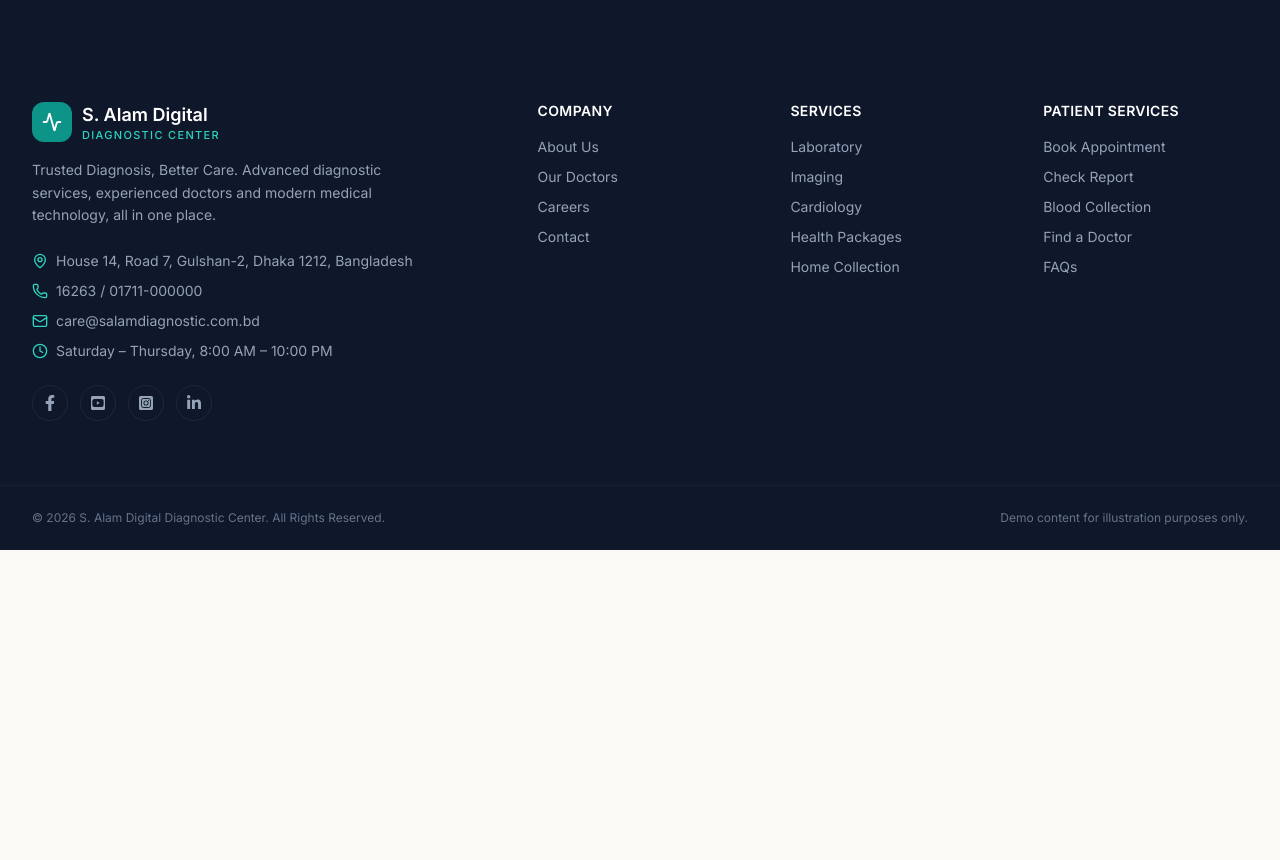
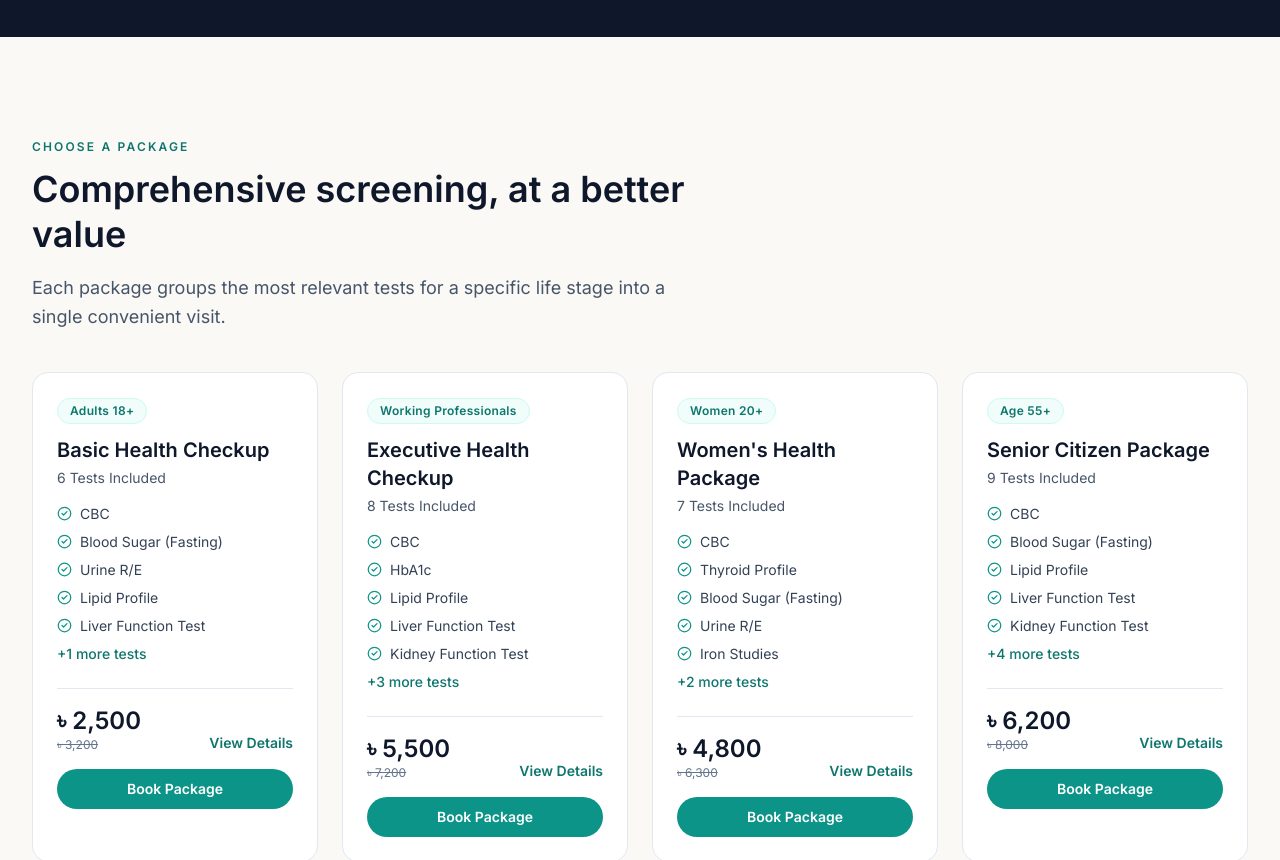
Before and after one commit to Mostofa-zaman/Diognostic, a Next.js app: page /packages in a window 1280 px wide. Shown: the part 460-1320 px from the top of the page. Before the commit the page ends 1010 px from the top, so only its background shows below. Built offline with nearby package versions, Linux system fonts and the light colour scheme.

Commit message:
feat(packagesPage/ChoosePackages.jsx): add package data selection section with package cards

```diff
--- a/src/app/(pages)/packages/page.jsx
+++ b/src/app/(pages)/packages/page.jsx
@@ -1,3 +1,4 @@
+import ChoosePackages from "@/components/packagesPage/ChoosePackages";
 import HealthPackagePage from "@/components/packagesPage/HealthPackagePage";
 
 
@@ -6,6 +7,7 @@ export default function PackagesPage() {
   return (
     <>
     <HealthPackagePage/>
+    <ChoosePackages/>
     </>
   )
 }
--- /dev/null
+++ b/src/components/packagesPage/ChoosePackages.jsx
@@ -0,0 +1,23 @@
+import { packages } from "@/data/packages";
+import PackageCard from "../common/PackageCard";
+import SectionHeading from "../common/SectionHeading";
+
+
+export default function ChoosePackages() {
+  return (
+      <section className="section-py">
+        <div className="container-xl">
+          <SectionHeading
+            eyebrow="Choose a Package"
+            title="Comprehensive screening, at a better value"
+            description="Each package groups the most relevant tests for a specific life stage into a single convenient visit."
+          />
+          <div className="mt-10 grid grid-cols-1 gap-6 sm:grid-cols-2 lg:grid-cols-4">
+            {packages.map((p) => (
+              <PackageCard key={p.slug} pkg={p} />
+            ))}
+          </div>
+        </div>
+      </section>
+  )
+}
```
